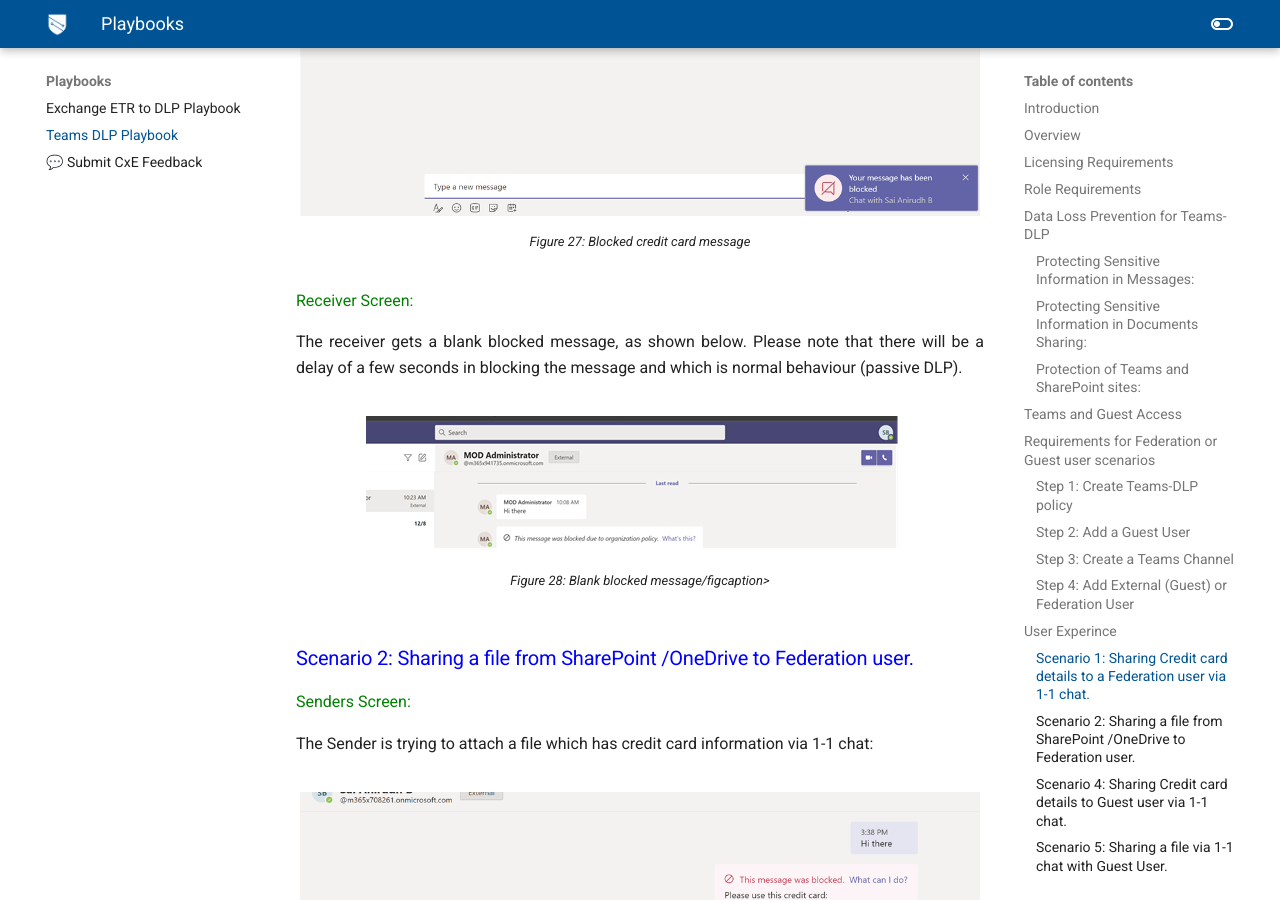
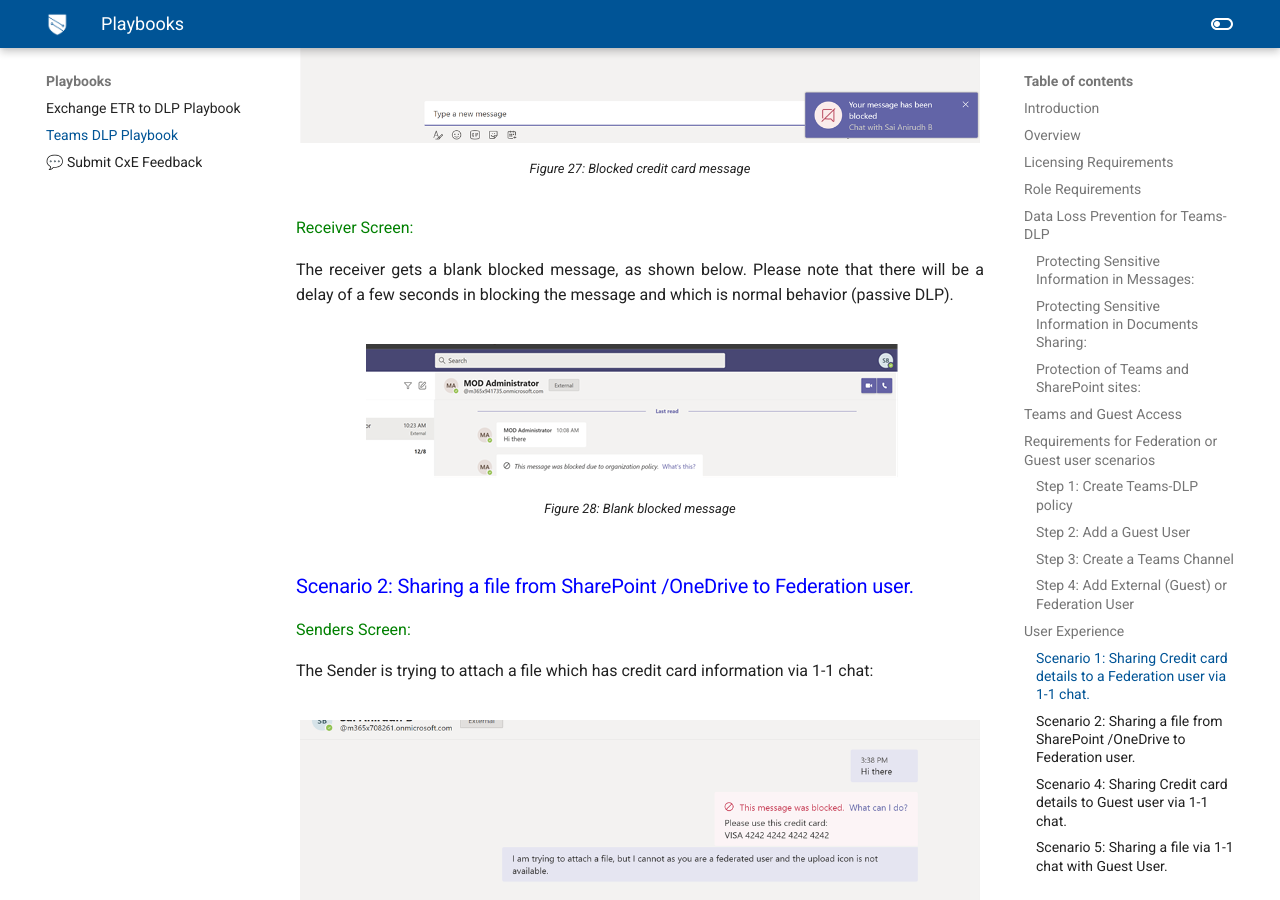
Before and after one commit to microsoft/ComplianceCxE, an MkDocs documentation site: the page built from docs/playbooks/teamsdlp.md, in a window 1280 px wide and 900 px high, scrolled down 21516 px. Built offline with MkDocs 1.6.1 and Material for MkDocs 9.7.7, drawn with Linux system fonts in a browser that asks for light colours; comment, search, counter and statistics services are not loaded; old or Windows-style settings are respelled for this version of MkDocs; some of the changed text lies outside the part shown.

Commit message:
fix typos

```diff
--- a/docs/playbooks/teamsdlp.md
+++ b/docs/playbooks/teamsdlp.md
@@ -68,7 +68,7 @@
 Activity Explorer, provides a 360-degree view (also known as **Know your data**) of user risky activities across the tenant and helps administrators take preventive measures. The below figure shows Activity Explorer with detailed metadata of user activity where and when it has happened.
 
 !!! Note
-(Teams-DLP- User Activity in the Activity Explorer is coming soon)
+    Teams-DLP- User Activity in the Activity Explorer is coming soon
 
 <figure>
     <img src="../../playbooks/img/teamsdlp/teams4.png" align="left"/>
@@ -83,8 +83,9 @@
 </figure>
 
 Upon further drill down, the exact file and location containing sensitive information can be viewed for further action or protection, along with data pertaining to the last modification date and user.
+
 !!! Tip
-For both features (Activity Explorer and Content Explorer), separate role-based access is required to view the files [Role Requirements](#role-requirements). These are on the at this time for Teams-DLP activities.
+    For both features (Activity Explorer and Content Explorer), separate role-based access is required to view the files [Role Requirements](#role-requirements). These are on the at this time for Teams-DLP activities.
 
 ## Licensing Requirements
 Office 365 Advanced Compliance, which is available as a standalone option and is included in Office 365 E5 and Microsoft 365 E5 Compliance. Office 365 and Microsoft 365 E3 include DLP protection for SharePoint, OneDrive, and Exchange Online. This also includes files that are shared through Teams because Teams uses SharePoint Online and OneDrive to share files. **Support for DLP protection in Teams chat and channel messages requires E5**. To learn more about licensing requirements, see [Licensing Guide](http://aka.ms/mipc/licensing).
@@ -101,10 +102,11 @@
 
 ## Data Loss Prevention for Teams-DLP
 A DLP policy helps organizations prevent data loss. It also helps users to make better decisions when sending SITs knowingly or unknowingly. The process of creating a unified DLP policy with Teams as the workload is explained in the later sections of this document.
+
 !!! Tip
-Please refer to [User Experience](#user-experience), before starting this process.
+    Please refer to [User Experience](#user-experience), before starting this process.
 
-Currently, Teams-DLP supports protecting data while sharing a message or a file that contains sensitive information via 1-1 chat or through channel messages. Below are some of the scenarios of an elevated level. The detailed screenshots with test results have been explained in [User Experince](#user-experience) of this document.
+Currently, Teams-DLP supports protecting data while sharing a message or a file that contains sensitive information via 1-1 chat or through channel messages. Below are some of the scenarios of an elevated level. The detailed screenshots with test results have been explained in [User Experience](#user-experience) of this document.
 
 ### Protecting Sensitive Information in Messages:
 If someone is trying to share a chat message that contains sensitive information to an external user or guest, based on the creation of DLP-Rule for the Teams workload, the message will be blocked within seconds. Both the sender and receiver see the message blocked notification.
@@ -337,7 +345,7 @@
 
 We now have 2 guest users, a federation user, a Teams-DLP rule, and a Teams channel. We are ready to test the scenarios.
 
-## User Experince
+## User Experience
 
 ### <span style="color:blue">Scenario 1: Sharing Credit card details to a Federation user via 1-1 chat.</span>
 
@@ -359,11 +367,11 @@
 
 <span style="color:green">Receiver Screen:</span>
 
-The receiver gets a blank blocked message, as shown below. Please note that there will be a delay of a few seconds in blocking the message and which is normal behaviour (passive DLP).
+The receiver gets a blank blocked message, as shown below. Please note that there will be a delay of a few seconds in blocking the message and which is normal behavior (passive DLP).
 
 <figure>
     <img src="../../playbooks/img/teamsdlp/teams27.png" align="left"/>
-    <figcaption>Figure 28: Blank blocked message/figcaption>
+    <figcaption>Figure 28: Blank blocked message</figcaption>
 </figure>
 
 ### <span style="color:blue">Scenario 2: Sharing a file from SharePoint /OneDrive to Federation user.</span>
@@ -412,7 +420,7 @@
 
 <figure>
     <img src="../../playbooks/img/teamsdlp/teams31.png" align="left"/>
-    <figcaption>Figure 32: Blocked message to receiver/figcaption>
+    <figcaption>Figure 32: Blocked message to receiver</figcaption>
 </figure>
 
 ### <span style="color:blue">Scenario 5: Sharing a file via 1-1 chat with Guest User.</span>
@@ -561,7 +569,7 @@
 
 Keep monitoring the results and fine tune the rules. Validate the results through alerts/reports and take measures.
 
-For more details on deployment strategy, visit the [MIP-DAG](../../dag/mip-dlp)
+For more details on deployment strategy, visit the [MIP DAG](../../dag/mip-dlp/)
 
 <figure>
     <img src="../../playbooks/img/teamsdlp/teams47.png" align="left"/>
```
Also changed, not shown: other parts of docs/playbooks/teamsdlp.md (+26 -20 lines).
